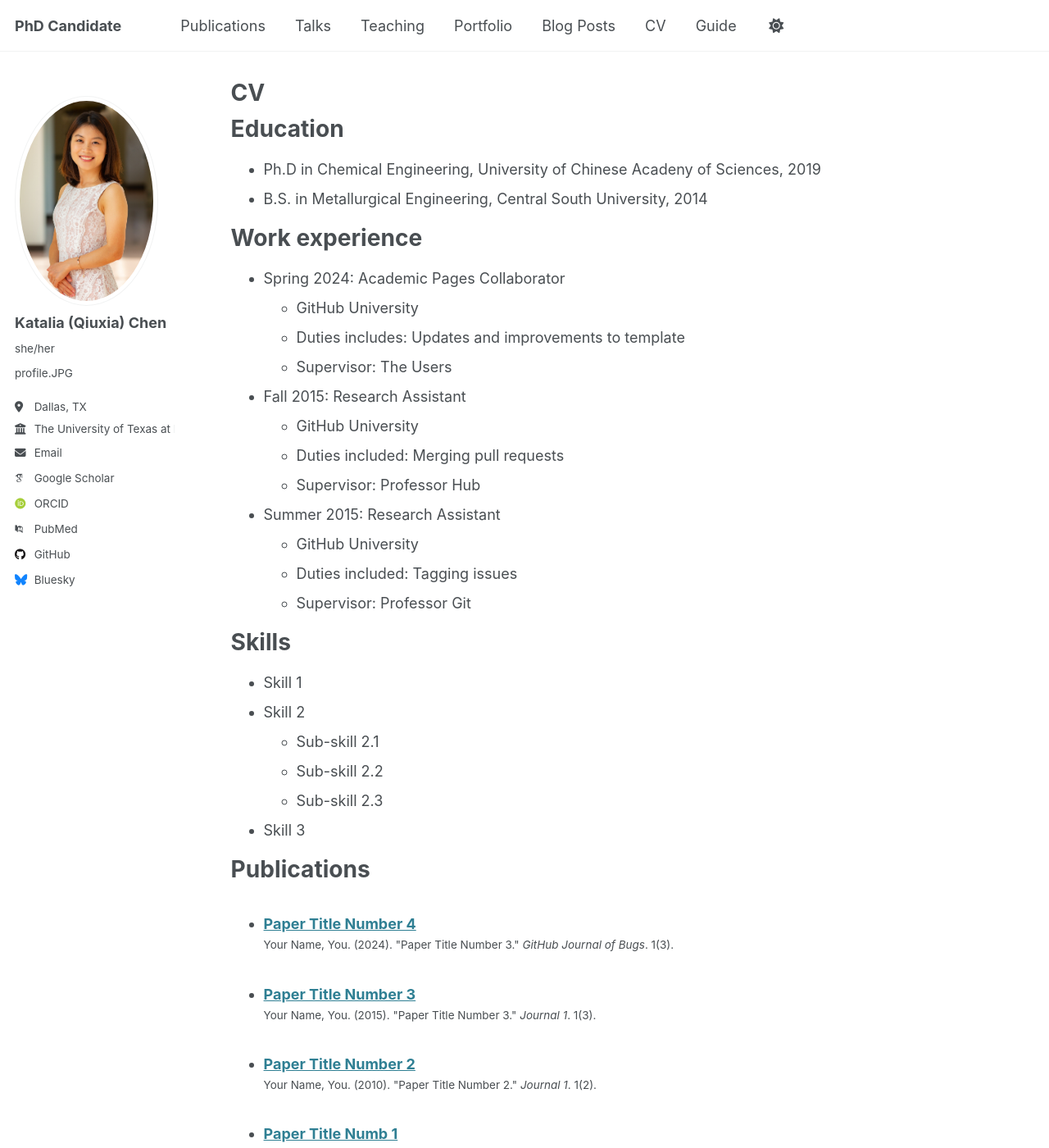
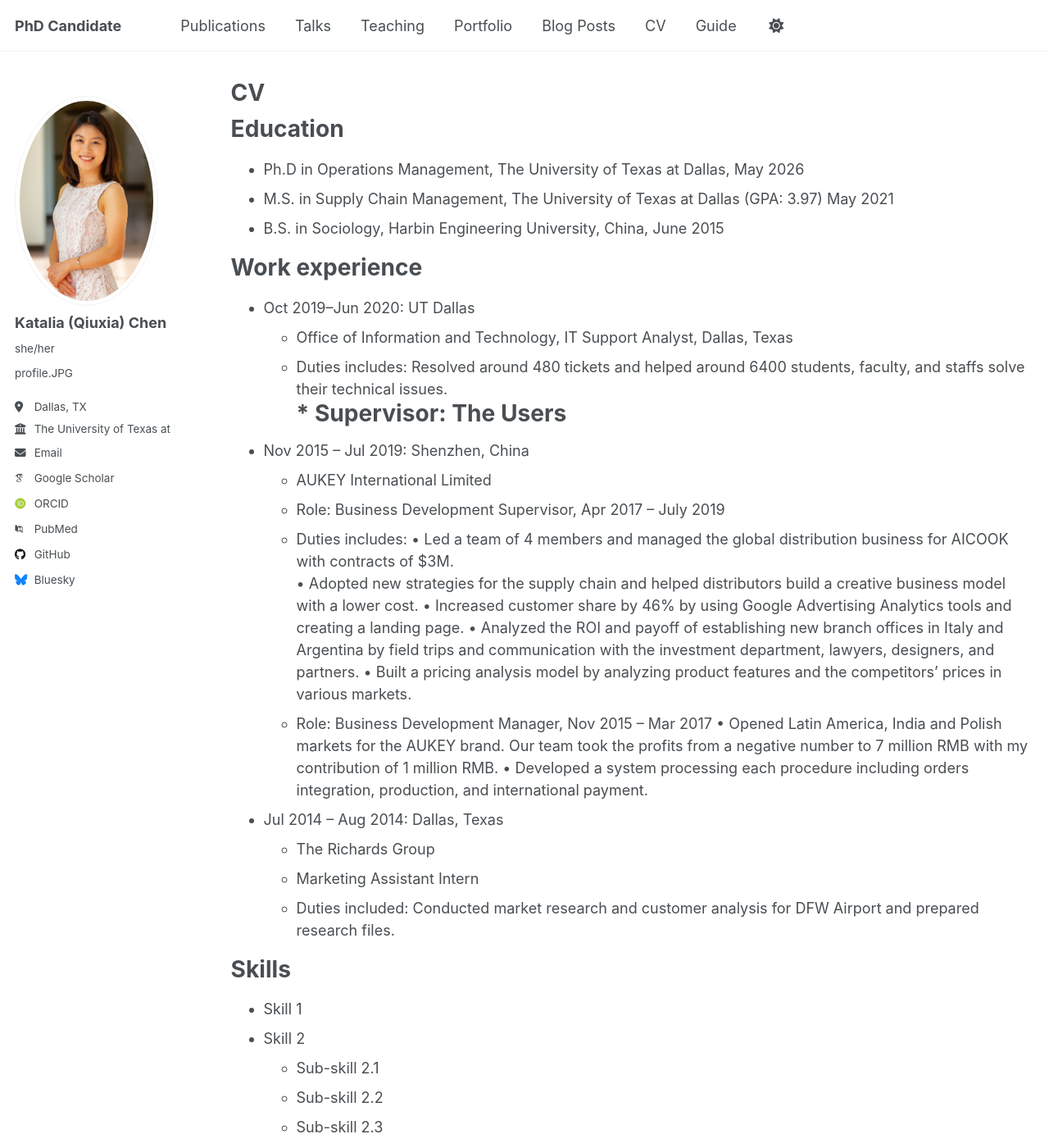
Before and after one commit to qxc2/Katalia_Qiuxia_Chen_v1, a Jekyll site: the page built from _pages/cv.md, in a window 1280 px wide and 1400 px high. Shown: the whole window at 82% size. Built offline with Jekyll 4.4.1, drawn with Linux system fonts in a browser that asks for light colours; some web fonts are replaced.

Commit message:
Update cv.md

```diff
--- a/_pages/cv.md
+++ b/_pages/cv.md
@@ -11,25 +11,35 @@ redirect_from:
 
 Education
 ======
-* Ph.D in Chemical Engineering, University of Chinese Acadeny of Sciences, 2019
-* B.S. in Metallurgical Engineering, Central South University, 2014
+* Ph.D in Operations Management, The University of Texas at Dallas, May 2026
+* M.S. in Supply Chain Management, The University of Texas at Dallas (GPA: 3.97) May 2021
+* B.S. in Sociology, Harbin Engineering University, China, June 2015
 
 Work experience
 ======
-* Spring 2024: Academic Pages Collaborator
-  * GitHub University
-  * Duties includes: Updates and improvements to template
-  * Supervisor: The Users
+* Oct 2019–Jun 2020: UT Dallas
+  * Office of Information and Technology, IT Support Analyst, Dallas, Texas
+  * Duties includes: Resolved around 480 tickets and helped around 6400 students, faculty, and staffs solve their technical issues.
+#  * Supervisor: The Users
 
-* Fall 2015: Research Assistant
-  * GitHub University
-  * Duties included: Merging pull requests
-  * Supervisor: Professor Hub
+* Nov 2015 – Jul 2019: Shenzhen, China
+  * AUKEY International Limited
+  * Role: Business Development Supervisor,  Apr 2017 – July 2019
+  * Duties includes:
+    • Led a team of 4 members and managed the global distribution business for AICOOK with contracts of $3M.
+    • Adopted new strategies for the supply chain and helped distributors build a creative business model with a lower cost.
+    • Increased customer share by 46% by using Google Advertising Analytics tools and creating a landing page.
+    • Analyzed the ROI and payoff of establishing new branch offices in Italy and Argentina by field trips and communication with the investment department, lawyers, designers, and partners.
+    • Built a pricing analysis model by analyzing product features and the competitors’ prices in various markets.
+  * Role: Business Development Manager, Nov 2015 – Mar 2017
+    • Opened Latin America, India and Polish markets for the AUKEY brand. Our team took the profits from a negative number to 7 million RMB with my contribution of 1 million RMB.
+    • Developed a system processing each procedure including orders integration, production, and international payment.
 
-* Summer 2015: Research Assistant
-  * GitHub University
-  * Duties included: Tagging issues
-  * Supervisor: Professor Git
+* Jul 2014 – Aug 2014:  Dallas, Texas
+  * The Richards Group
+  * Marketing Assistant Intern
+  * Duties included: Conducted market research and customer analysis for DFW Airport and prepared research files.
+
 
 Skills
 ======
```
